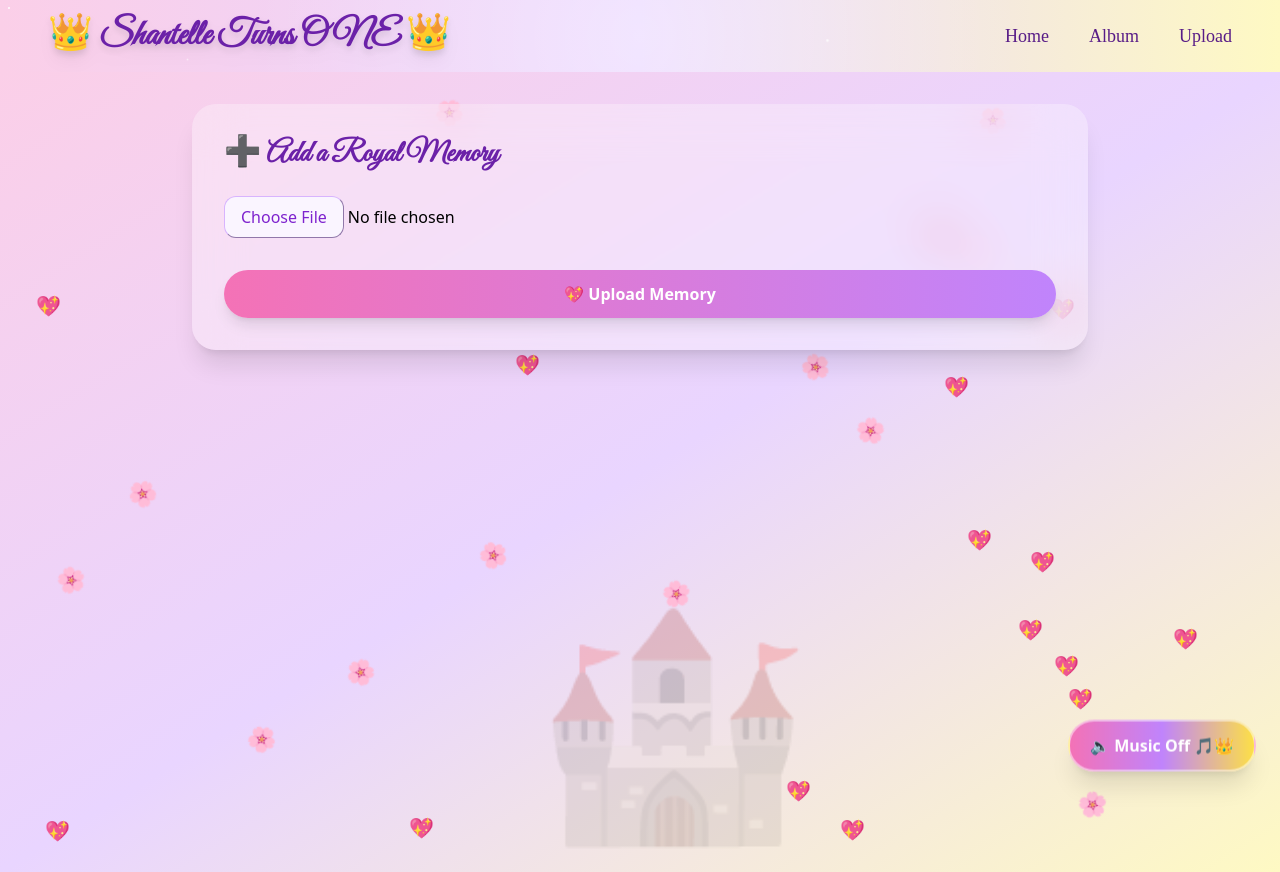
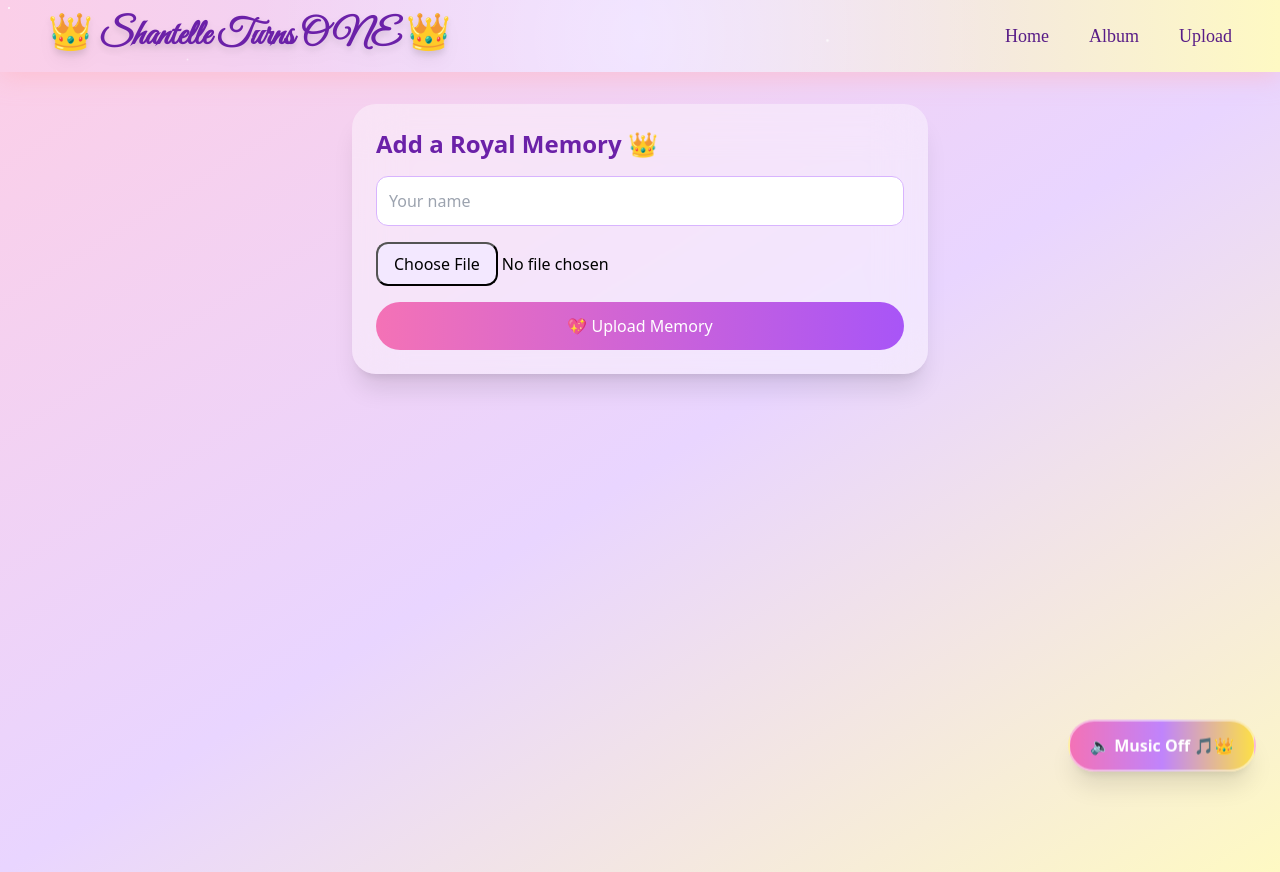
Before and after one commit to AxelGumiit/baby-album, a React (Vite) app in the folder Frontend/: page /upload in a window 1280 px wide. Built offline with nearby package versions, Linux system fonts and the light colour scheme.

Commit message:
update website

```diff
--- a/Frontend/src/pages/Upload.jsx
+++ b/Frontend/src/pages/Upload.jsx
@@ -4,18 +4,9 @@ import { motion, AnimatePresence } from "framer-motion";
 function Upload() {
   const [file, setFile] = useState(null);
   const [preview, setPreview] = useState(null);
-  const [sparkles, setSparkles] = useState([]);
+  const [uploaderName, setUploaderName] = useState("");
   const [showNotif, setShowNotif] = useState(false);
 
-  // ✨ Cursor sparkle trail
-  const handleMouseMove = (e) => {
-    setSparkles((prev) => [
-      ...prev.slice(-25),
-      { id: Date.now(), x: e.clientX, y: e.clientY },
-    ]);
-  };
-
-  // Update file and preview
   const handleFileChange = (e) => {
     const selected = e.target.files?.[0] || null;
     setFile(selected);
@@ -33,15 +24,19 @@ function Upload() {
 
   const handleSubmit = async (e) => {
     e.preventDefault();
+
     if (!file) return;
 
     const formData = new FormData();
-    formData.append("name", "Royal Memory");
-    formData.append("message", "A magical memory");
 
-    if (file.type.startsWith("image/")) formData.append("image", file);
-    else if (file.type.startsWith("video/")) formData.append("video", file);
-    else {
+    // 👤 uploader name goes here
+    formData.append("uploader_name", uploaderName);
+
+    if (file.type.startsWith("image/")) {
+      formData.append("image", file);
+    } else if (file.type.startsWith("video/")) {
+      formData.append("video", file);
+    } else {
       alert("Only images or videos are allowed!");
       return;
     }
@@ -52,152 +47,78 @@ function Upload() {
         body: formData,
       });
 
-      // Show magical notification
       setShowNotif(true);
       setTimeout(() => setShowNotif(false), 3000);
 
       setFile(null);
       setPreview(null);
+      setUploaderName("");
     } catch (err) {
       console.error(err);
-      alert("Oops! Something went wrong 😢");
+      alert("Upload failed 😢");
     }
   };
 
   return (
-    <motion.div
-      className="relative min-h-screen overflow-hidden p-8 bg-gradient-to-br from-pink-200 via-purple-200 to-yellow-100"
-      onMouseMove={handleMouseMove}
-      initial={{ opacity: 0 }}
-      animate={{ opacity: 1 }}
-      exit={{ opacity: 0 }}
-      transition={{ duration: 0.8 }}
-    >
-      {/* 🏰 Parallax Castle */}
-      <motion.div
-        className="absolute bottom-0 w-full text-center text-[220px] opacity-20 pointer-events-none"
-        animate={{ y: 10 }}
-        transition={{ repeat: Infinity, duration: 4, repeatType: "reverse" }}
-      >
-        🏰
-      </motion.div>
-       {/* 💖 Heart Rain */}
-      {[...Array(15)].map((_, i) => (
-        <motion.div
-          key={"heart" + i}
-          className="absolute text-pink-400 text-xl pointer-events-none"
-          initial={{ y: -100, x: Math.random() * window.innerWidth }}
-          animate={{ y: window.innerHeight + 100 }}
-          transition={{
-            duration: 6 + Math.random() * 5,
-            repeat: Infinity,
-            delay: Math.random() * 5,
-          }}
-        >
-          💖
-        </motion.div>
-      ))}
+    <motion.div className="min-h-screen p-8 bg-gradient-to-br from-pink-200 via-purple-200 to-yellow-100">
 
-      {/* 🌸 Falling Petals */}
-      {[...Array(12)].map((_, i) => (
-        <motion.div
-          key={"petal" + i}
-          className="absolute text-2xl pointer-events-none"
-          initial={{ y: -100, x: Math.random() * window.innerWidth }}
-          animate={{ y: window.innerHeight + 100, rotate: 360 }}
-          transition={{
-            duration: 8 + Math.random() * 4,
-            repeat: Infinity,
-            delay: Math.random() * 5,
-          }}
-        >
-          🌸
-        </motion.div>
-      ))}
-
-      {/* ✨ Cursor Sparkles */}
-      {sparkles.map((s) => (
-        <motion.div
-          key={s.id}
-          className="fixed text-yellow-300 pointer-events-none text-xl"
-          style={{ left: s.x, top: s.y }}
-          initial={{ scale: 1, opacity: 1 }}
-          animate={{ scale: 0, opacity: 0 }}
-          transition={{ duration: 0.8 }}
-        >
-          ✨
-        </motion.div>
-      ))}
-
-      {/* 👑 Form Card */}
-      <motion.div
-        className="max-w-4xl w-full bg-white/30 backdrop-blur-xl p-8 rounded-3xl shadow-xl relative z-10 mx-auto flex flex-col md:flex-row gap-8 items-start"
-        initial={{ scale: 0.9, opacity: 0 }}
-        animate={{ scale: 1, opacity: 1 }}
-        transition={{ duration: 0.6 }}
-      >
-        {/* Form */}
-        <div className="flex-1 w-full">
-          <h2
-            className="text-3xl text-purple-800 font-bold mb-6 text-center md:text-left"
-            style={{ fontFamily: "Great Vibes" }}
-          >
-            ➕ Add a Royal Memory
+      {/* FORM */}
+      <div className="max-w-xl mx-auto bg-white/40 backdrop-blur-xl p-6 rounded-3xl shadow-xl">
+        <h2 className="text-2xl font-bold text-purple-800 mb-4">
+          Add a Royal Memory 👑
         </h2>
 
-          <form className="flex flex-col gap-4" onSubmit={handleSubmit}>
+        <form onSubmit={handleSubmit} className="flex flex-col gap-4">
+
+          {/* 👤 Name input */}
+          <input
+            type="text"
+            placeholder="Your name"
+            value={uploaderName}
+            onChange={(e) => setUploaderName(e.target.value)}
+            className="p-3 rounded-xl border border-purple-300"
+            required
+          />
+
+          {/* 📁 File input */}
           <input
             type="file"
             accept="image/*,video/*"
             onChange={handleFileChange}
-              className="file:border file:border-purple-300 file:rounded-xl file:px-4 file:py-2 file:bg-purple-50 file:text-purple-700 cursor-pointer"
+            className="file:bg-purple-100 file:px-4 file:py-2 file:rounded-xl"
             required
           />
 
           <button
             type="submit"
-              className="mt-4 bg-gradient-to-r from-pink-400 to-purple-400 text-white py-3 rounded-full font-semibold hover:scale-105 transition-all shadow-lg"
+            className="bg-gradient-to-r from-pink-400 to-purple-500 text-white py-3 rounded-full hover:scale-105 transition"
           >
             💖 Upload Memory
           </button>
         </form>
-        </div>
 
-        {/* Preview */}
+        {/* PREVIEW */}
         {preview && (
-          <div className="flex-1 w-full flex justify-center items-center">
+          <div className="mt-4">
             {preview.type === "image" ? (
-              <img
-                src={preview.url}
-                alt="Preview"
-                className="max-h-60 rounded-2xl shadow-xl border-4 border-yellow-300"
-              />
+              <img src={preview.url} className="rounded-xl max-h-60" />
             ) : (
-              <video
-                src={preview.url}
-                controls
-                className="max-h-60 rounded-2xl shadow-xl border-4 border-yellow-300"
-              />
+              <video src={preview.url} controls className="rounded-xl max-h-60" />
             )}
           </div>
         )}
-      </motion.div>
+      </div>
 
-      {/* 🌟 Disney Princess–style Notification */}
+      {/* NOTIFICATION */}
       <AnimatePresence>
         {showNotif && (
           <motion.div
-            className="fixed top-20 left-1/2 -translate-x-1/2 bg-pink-100/90 backdrop-blur-md border-2 border-yellow-300 rounded-3xl px-8 py-4 flex items-center gap-4 shadow-2xl z-50"
-            initial={{ y: -50, opacity: 0, scale: 0.8 }}
-            animate={{ y: 0, opacity: 1, scale: 1 }}
-            exit={{ y: -50, opacity: 0, scale: 0.8 }}
-            transition={{ duration: 0.5 }}
+            className="fixed top-10 left-1/2 -translate-x-1/2 bg-pink-100 px-6 py-3 rounded-2xl shadow-xl border border-yellow-300"
+            initial={{ opacity: 0, y: -30 }}
+            animate={{ opacity: 1, y: 0 }}
+            exit={{ opacity: 0, y: -30 }}
           >
-            <span className="text-2xl animate-pulse">✨</span>
-            <p className="text-purple-700 font-semibold text-lg">
-              Your magical memory has been added! 💖
-            </p>
-            <span className="text-2xl animate-pulse">✨</span>
+            ✨ Memory uploaded successfully!
           </motion.div>
         )}
       </AnimatePresence>
```
Also changed, not shown: Frontend/src/pages/Album.jsx (+23 -45 lines), Frontend/public/image/1.jpg. Lines whose indentation alone changed are shown as unchanged.
